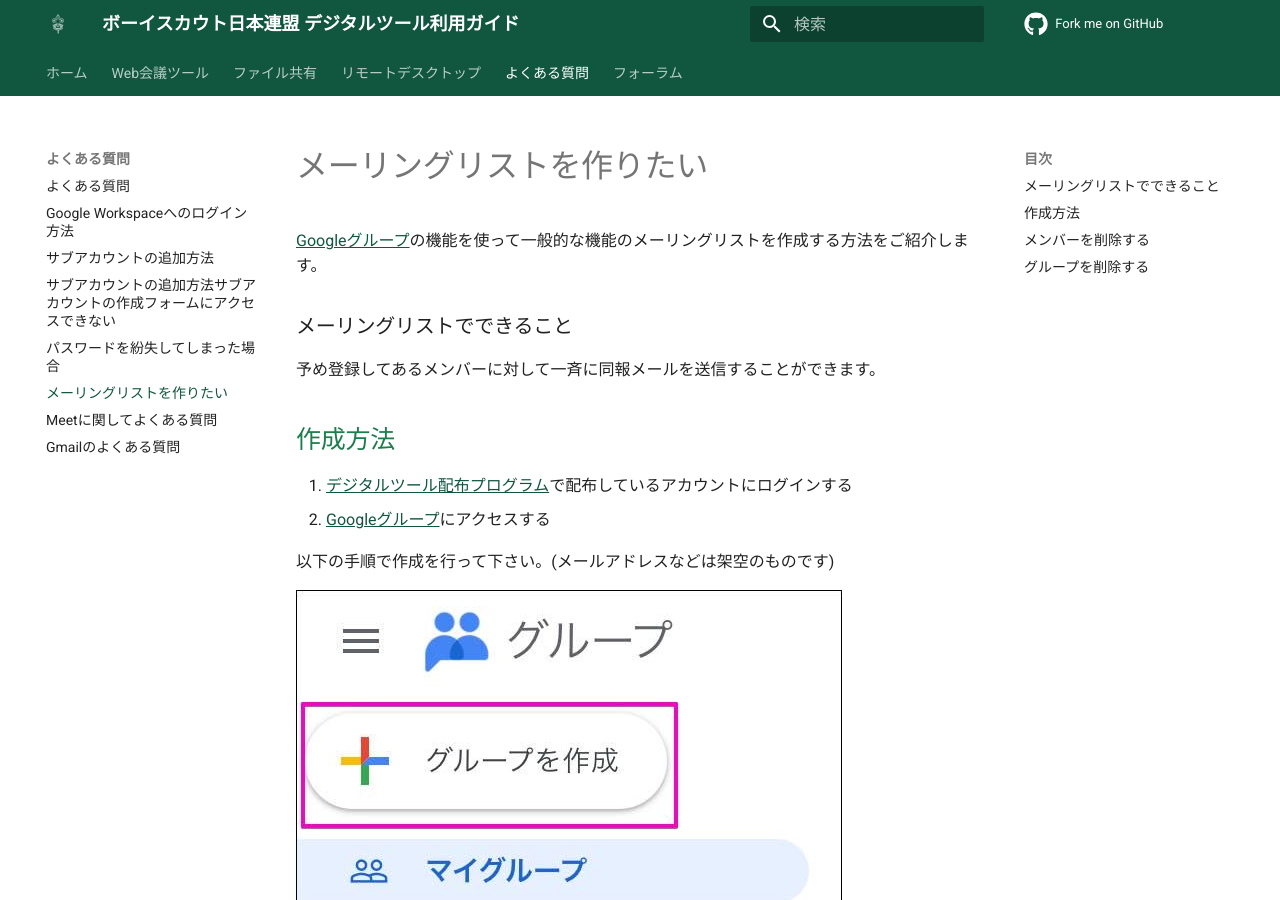
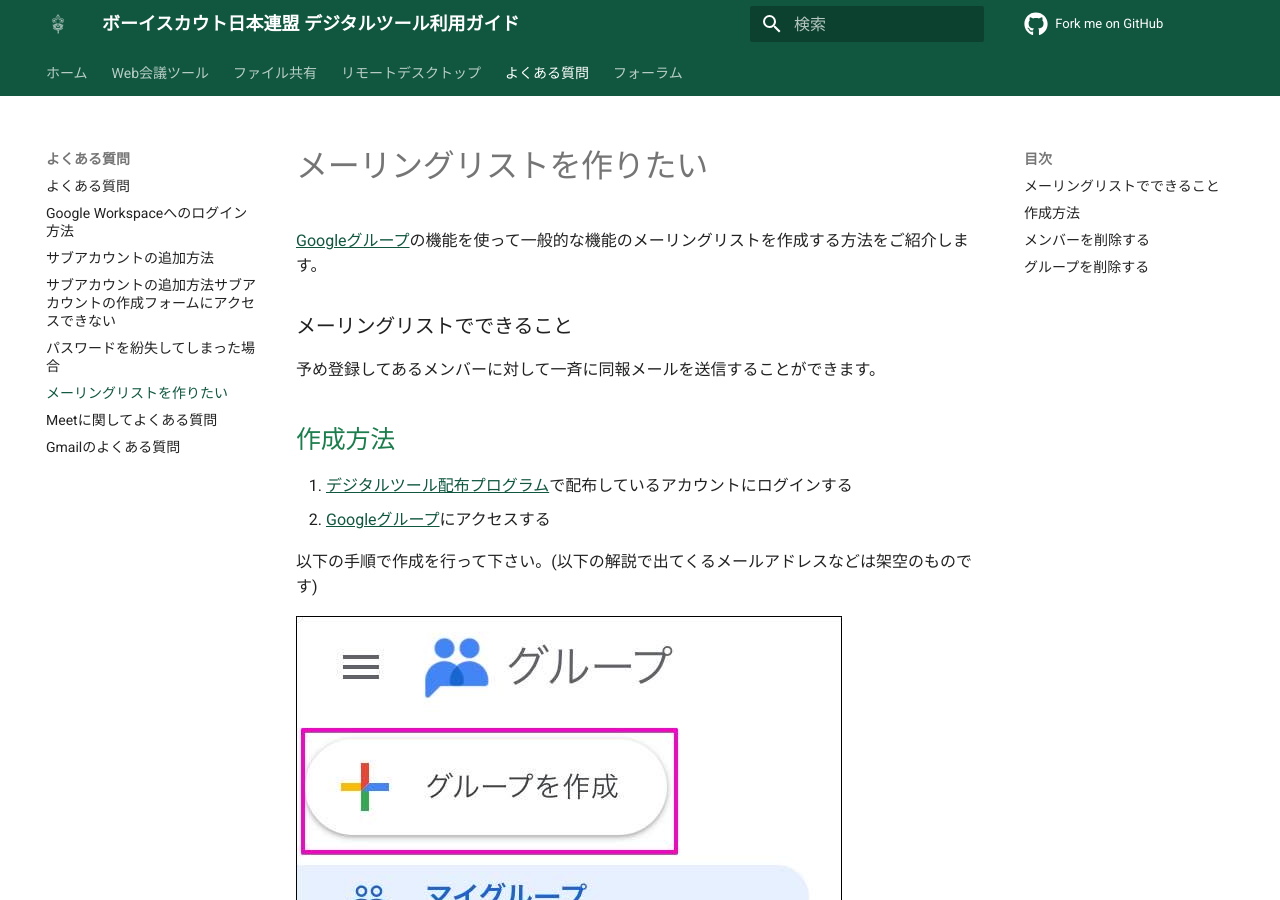
Before and after one commit to Scout-Association-of-Japan/DX-promotion-guidelines, an MkDocs documentation site: the page built from docs/faq/google_workspace/how_to_create_ml/index.md, in a window 1280 px wide and 900 px high. Built offline with MkDocs 1.6.1 and Material for MkDocs 9.7.7, drawn with Linux system fonts in a browser that asks for light colours; comment, search, counter and statistics services are not loaded.

Commit message:
Update index.md
表記修正

```diff
--- a/docs/faq/google_workspace/how_to_create_ml/index.md
+++ b/docs/faq/google_workspace/how_to_create_ml/index.md
@@ -13,7 +13,7 @@
 1. [デジタルツール配布プログラム](https://www.scout.or.jp/member/digital_tool_program/){:target="_blank" :rel="noreferrer"}で配布しているアカウントにログインする
 2. [Googleグループ](https://groups.google.com/)にアクセスする
 
-以下の手順で作成を行って下さい。(メールアドレスなどは架空のものです)
+以下の手順で作成を行って下さい。(以下の解説で出てくるメールアドレスなどは架空のものです)
 
 ![01](./images/01.jpg)
 
```
